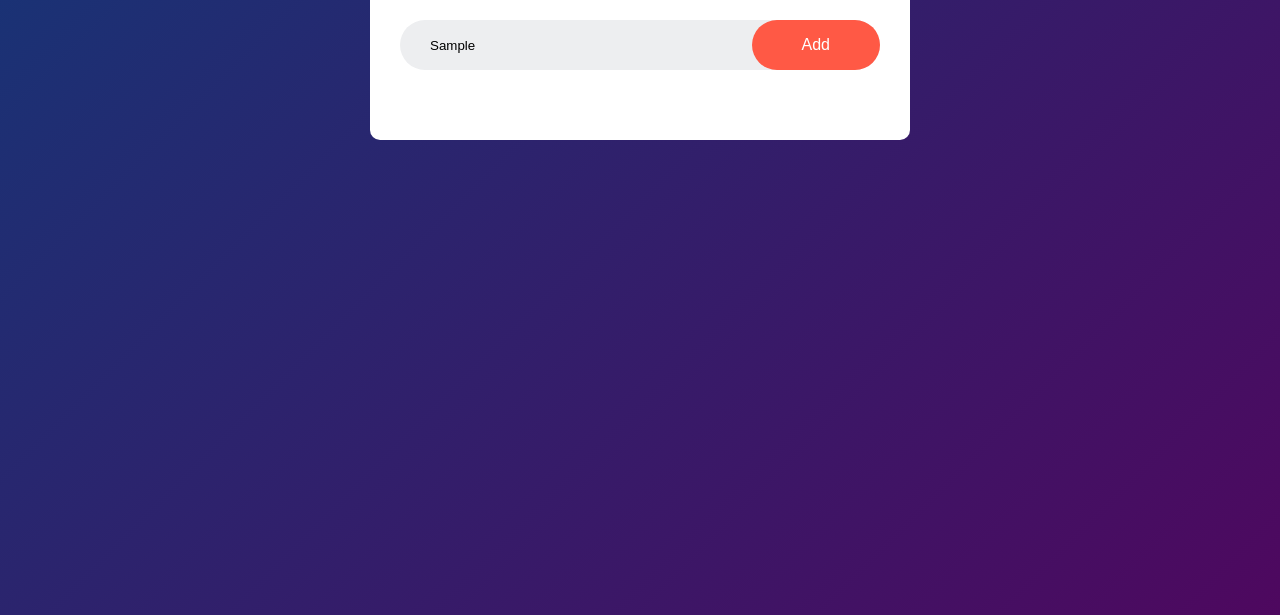
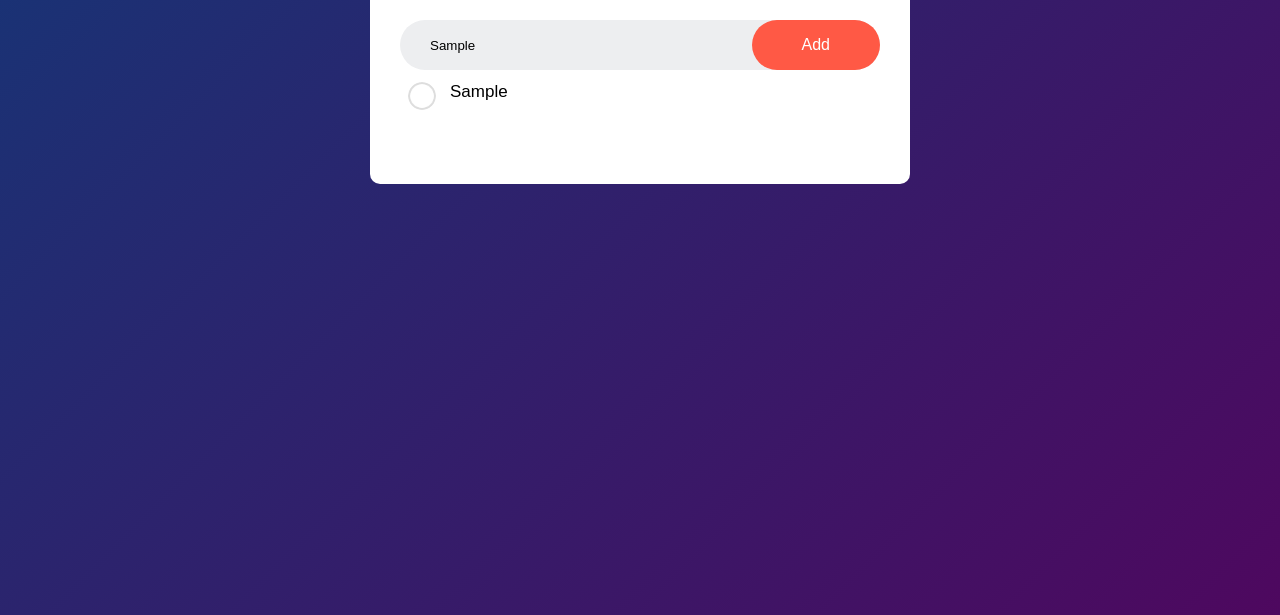
Before and after one commit to Panida-Auitrakun/To-Do-List, a plain HTML site: page index.html in a window 1280 px wide. Both pictures are taken after typing "Sample" into the empty fields and a click on the button "Add". Shown: the part 185-800 px from the top of the page. Drawn offline with Linux system fonts and the light colour scheme.

Commit message:
first commit

```diff
--- a/index.html
+++ b/index.html
@@ -12,7 +12,7 @@
             <h2>To-Do List <img src="images/icon.png"></h2>
             <div class="row">
                 <input type="text" id="input-box" placeholder="Add your text">
-                <button>Add</button>
+                <button onclick="addTask()">Add</button>
             </div>
             <ul id="list-container">
                 <!--li class="checked">Task 1</li>
--- a/script.js
+++ b/script.js
@@ -1 +1,13 @@
 const inputBox = document.getElementById("input-box");
+const listContainer = document.getElementById("list-container");
+
+function addTask() {
+    if(inputBox.value === '') {
+        alert("You must write something!");
+    }
+    else{
+        let li = document.createElement("li");
+        li.innerHTML = inputBox.value;
+        listContainer.appendChild(li);
+    }
+}
```
